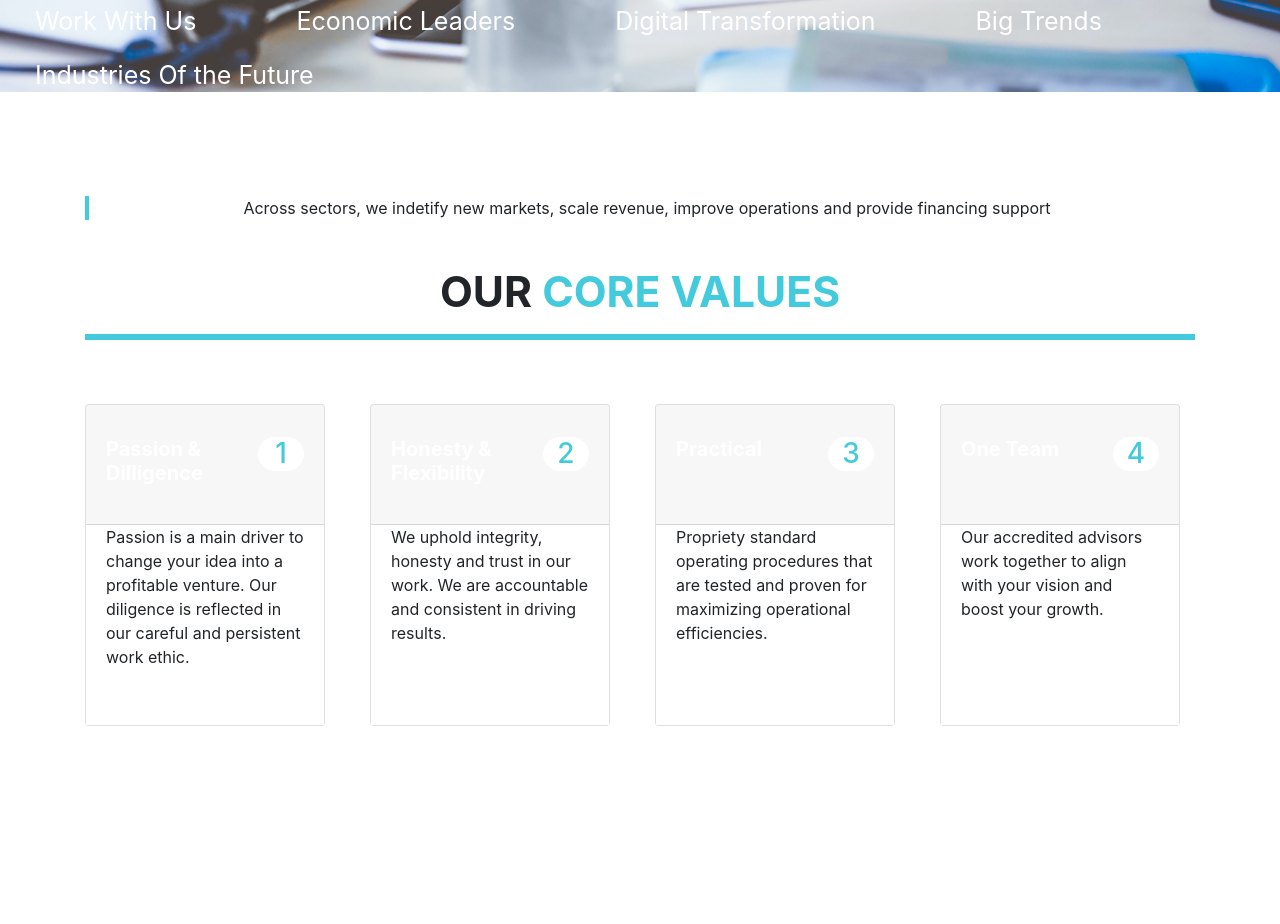
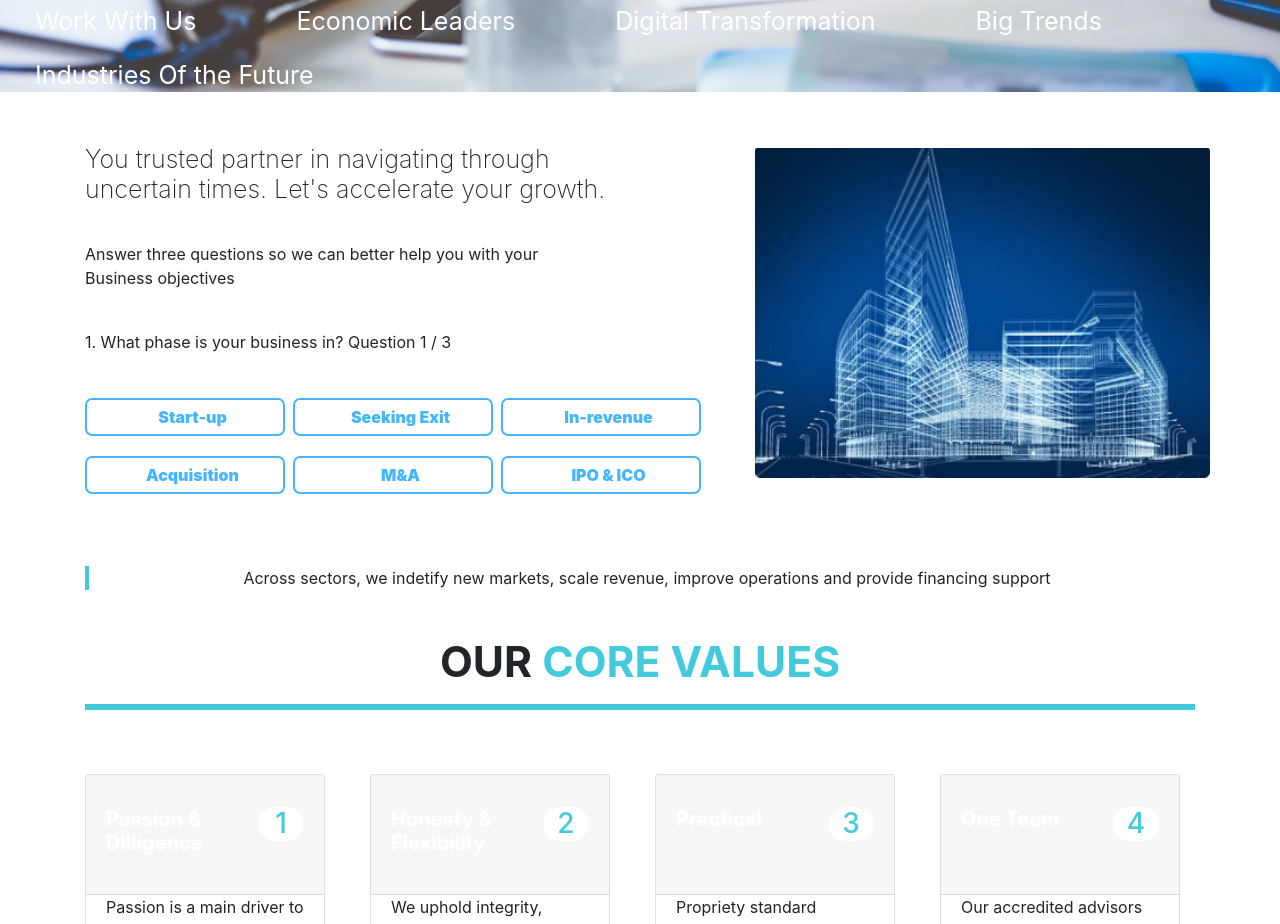
Before and after one commit to nejlaban/VBkopija, a Gatsby site: page / in a window 1280 px wide. Shown: the part 977-1901 px from the top of the page. Before the commit the page ends 1703 px from the top, so only its background shows below. Built offline with nearby package versions, Linux system fonts and the light colour scheme; Gatsby itself is replaced by a stand-in of ours.

Commit message:
add component

```diff
--- /dev/null
+++ b/src/components/comp.js
@@ -0,0 +1,53 @@
+import React from "react";
+import "./layout.css";
+import logoImg from "../images/compImage.png"
+
+const Comp = () => (
+
+    <div class="container">
+        <div class="row">
+            <div class="col-sm">
+                <h3 className="subheading">You trusted partner in navigating through<br></br> uncertain times. Let's accelerate your growth.<br></br><br></br>
+                </h3>
+            <div>
+              <p>
+              Answer three questions so we can better help you with your<br></br> Business objectives<br></br><br></br>
+              </p>
+             </div>
+          <div className="pitanje">
+
+              1. What phase is your business in?  Question 1 / 3<br></br><br></br>
+
+          </div>
+        <div>
+<row>
+<button className="phaseButton mr-2 md-6">Start-up</button>
+<button className="phaseButton mr-2 md-6">Seeking Exit</button>
+<button className="phaseButton mr-2 md-6">In-revenue</button>
+</row></div>
+
+<div>
+<row>
+<button className="phaseButton mr-2">Acquisition</button>
+<button className="phaseButton mr-2">M&A</button>
+<button className="phaseButton mr-2">IPO & ICO</button>
+</row></div>
+
+
+         <div>
+
+             </div>
+            </div>
+
+            <div class="">
+              <br></br>
+                <div>
+                    <img src={logoImg} className="slika"></img>
+
+                </div>    </div>
+
+        </div>
+    </div>
+);
+
+export default Comp;
--- a/src/components/layout.css
+++ b/src/components/layout.css
@@ -103,3 +103,27 @@
   padding: 0px 20px;
   height: 200px;
 }
+.phaseButton {
+  margin-top: 20px;
+  border: 2px solid #45b6fe;
+  background-color: transparent;
+  padding-left: 20px;
+  padding-right: 5px;
+  padding-top: 5px;
+  padding-bottom: 5px;
+  border-radius: 7px;
+  color: solid orange;
+  border-spacing: 12;
+  width: 200px;
+  color: #45b6fe !important;
+  font-weight: 900;
+}
+.slika {
+  width: 100%;
+  height: 330px;
+  text-decoration: none;
+  list-style-type: none;
+}
+.pitanje {
+  font-size: 95;
+}
--- a/src/pages/index.js
+++ b/src/pages/index.js
@@ -7,12 +7,14 @@ import SEO from "../components/seo";
 import Header from "../components/header";
 import CustomJumbotron from "../components/custom_jumbotron";
 import CoreValues from '../components/core_values';
+import Comp from '../components/comp';
 
 const IndexPage = () => (
   <div>
     <Header />
     <SEO title="Home" />
     <CustomJumbotron />
+    <Comp/>
     <br />
     <br />
     <br />
```
Also changed, not shown: src/images/compImage.PNG (added).
